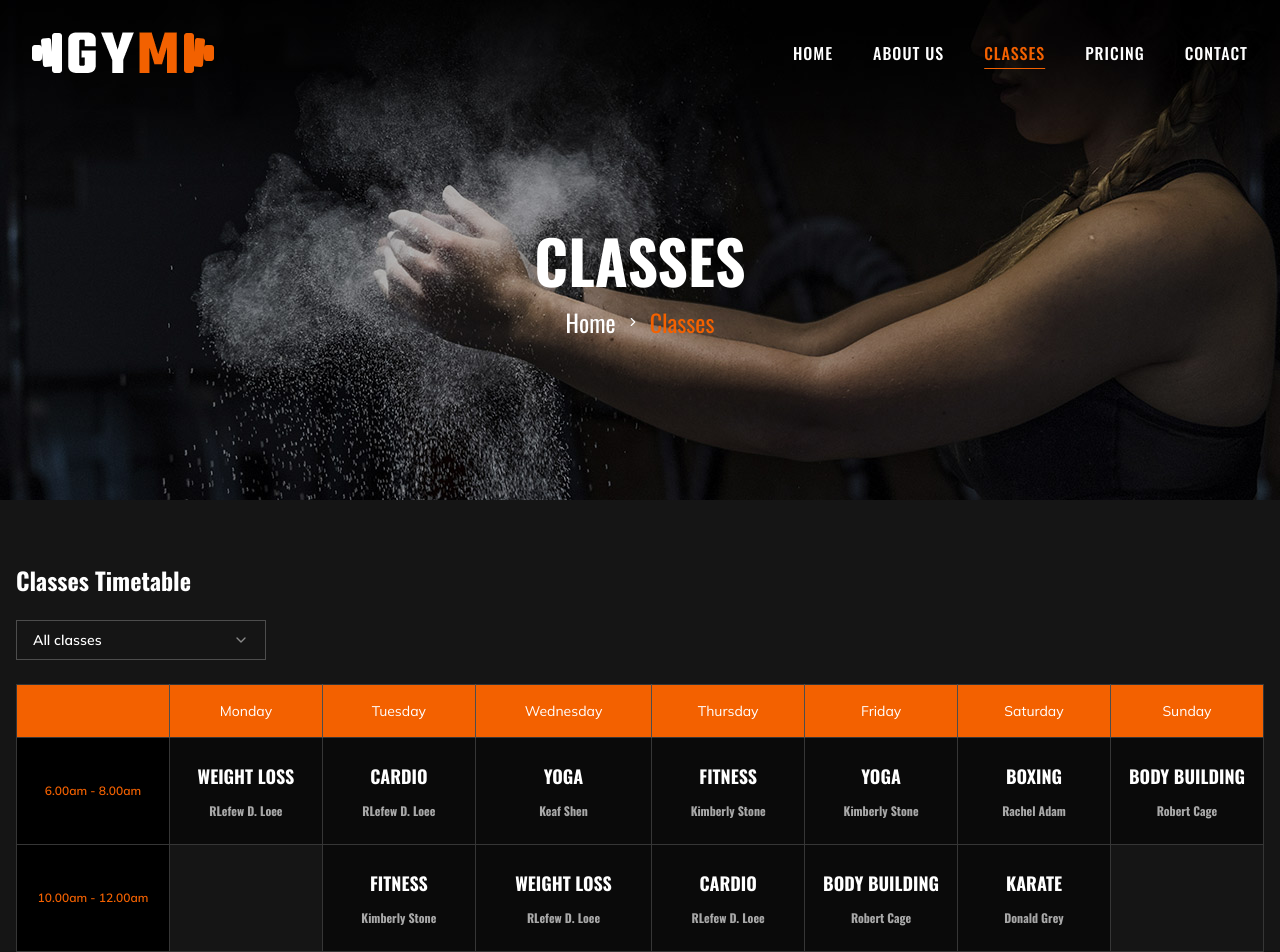
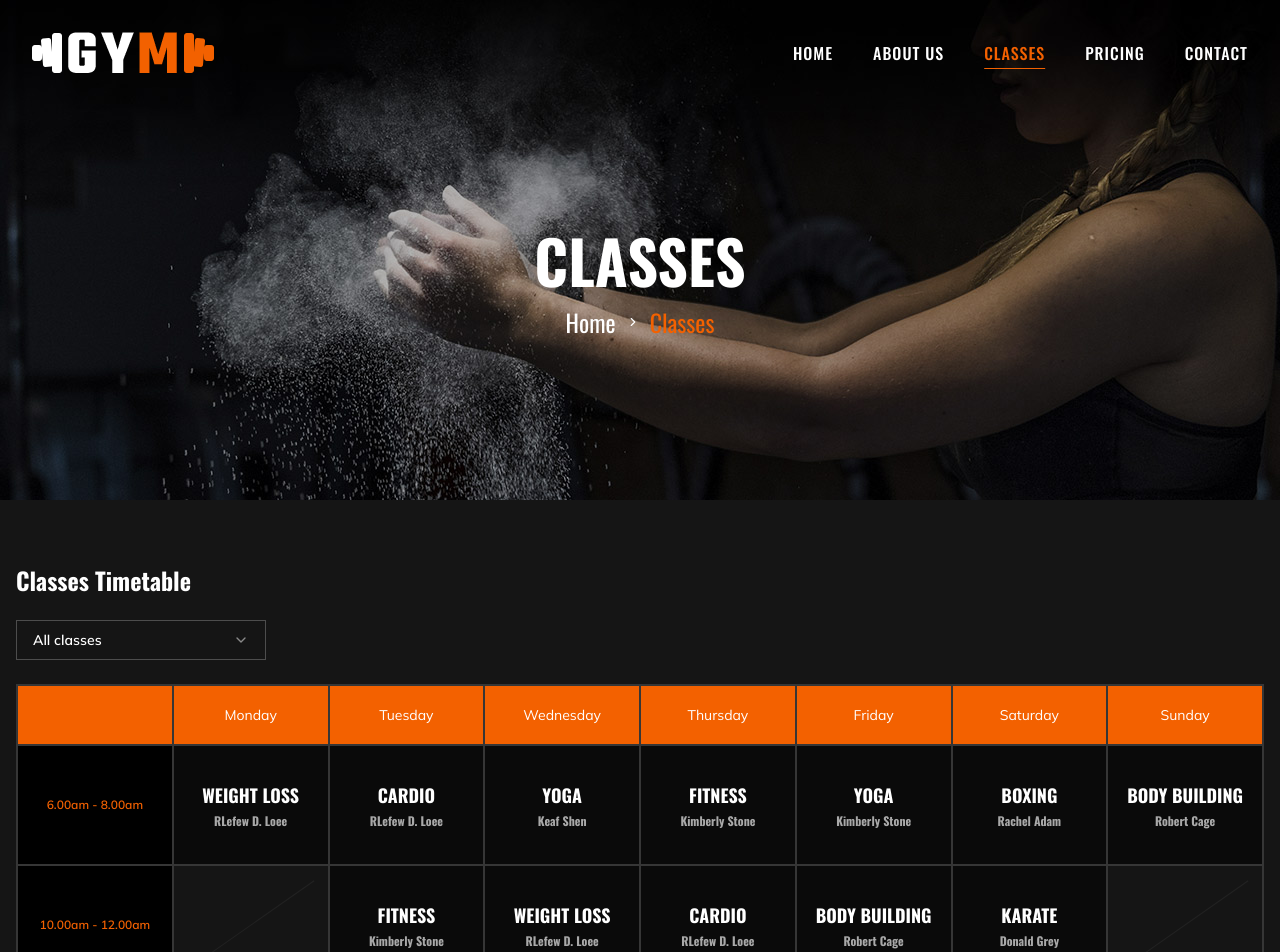
Before and after one commit to felipe-muner/podium-gym, a Next.js app: page /classes in a window 1280 px wide. Shown: the top 952 px of the page. Built offline with nearby package versions, Linux system fonts and the light colour scheme.

Commit message:
feat: better version with grid

```diff
--- a/components/Timetable/Timetable.tsx
+++ b/components/Timetable/Timetable.tsx
@@ -93,12 +93,11 @@ function getClassTeacherStructure(data: TimetableRow[]) {
   // Convert Map => array of { className, teachers[] }
   const result = Array.from(map.entries()).map(([className, teacherSet]) => ({
     className,
-    teachers: Array.from(teacherSet).sort(), // sort teacher names
+    teachers: Array.from(teacherSet).sort(),
   }));
 
   // Sort by className
   result.sort((a, b) => a.className.localeCompare(b.className));
-
   return result;
 }
 
@@ -109,7 +108,7 @@ export default function Timetable() {
 
   /**
    * If "all" => show everything
-   * If "Yoga" => show only day.name = "Yoga" (all teachers)
+   * If "Yoga" => show only day.name = "Yoga"
    * If "Yoga|Keaf Shen" => exact match of class + teacher
    */
   function cellMatchesFilter(day: TimetableDay) {
@@ -125,6 +124,16 @@ export default function Timetable() {
     const [className, teacherName] = selectedPair.split("|");
     return day.name === className && day.instructor === teacherName;
   }
+
+  const daysOfWeek = [
+    "Monday",
+    "Tuesday",
+    "Wednesday",
+    "Thursday",
+    "Friday",
+    "Saturday",
+    "Sunday",
+  ];
 
   return (
     <section className="w-full bg-brand-background-2 py-10 lg:py-16 text-white font-semibold">
@@ -143,13 +152,11 @@ export default function Timetable() {
             >
               <SelectValue placeholder="Select class or teacher" />
             </SelectTrigger>
-
             <SelectContent
               className={cn(
                 "bg-brand-background-2 text-white border border-brand-gray-darker rounded-none font-mulish"
               )}
             >
-              {/* Keep original style for items */}
               <SelectItem
                 value="all"
                 className={cn(
@@ -163,12 +170,9 @@ export default function Timetable() {
               {/* Group by class */}
               {groupedData.map(({ className, teachers }) => (
                 <SelectGroup key={className}>
-                  {/* You can style the label if you like, or leave it minimal */}
                   <SelectLabel className="px-2 py-1 text-sm text-white/70">
                     {className}
                   </SelectLabel>
-
-                  {/* Class-only item => all teachers for this class */}
                   <SelectItem
                     value={className}
                     className={cn(
@@ -176,10 +180,8 @@ export default function Timetable() {
                       "data-[highlighted]:bg-brand-background-1 data-[highlighted]:text-brand-orange"
                     )}
                   >
-                    —  All teachers
+                    — All teachers
                   </SelectItem>
-
-                  {/* One <SelectItem> per teacher */}
                   {teachers.map((teacher) => {
                     const comboValue = `${className}|${teacher}`;
                     return (
@@ -201,57 +203,70 @@ export default function Timetable() {
           </Select>
         </div>
 
-        {/* TIMETABLE TABLE */}
+        {/* TIMETABLE GRID */}
         <div className="overflow-x-auto">
-          <table className="min-w-full table-fixed border-collapse border border-brand-gray-charcoal text-center">
-            <thead>
-              <tr className="bg-brand-orange font-mulish text-white">
-                <th className="p-4 w-24 text-sm border-r border-brand-gray-darker font-normal">
+          {/**
+           * Use 8 columns, each at least 145px, but can stretch to fill available space.
+           * This ensures a minimum 145px width per column, but on larger screens, columns expand.
+           */}
+          <div
+            className={cn(
+              "border border-brand-gray-charcoal", // Outer border
+              "grid",
+              // 8 columns, each min-w:145px and max up to 1fr
+              "grid-cols-[repeat(8,minmax(145px,1fr))]"
+            )}
+          >
+            {/* HEADER ROW */}
+            {/* Empty top-left cell */}
+            <div
+              className={cn(
+                "border border-brand-gray-charcoal bg-brand-orange font-mulish text-white",
+                "h-[60px] flex items-center justify-center"
+              )}
+            >
               &nbsp;
-                </th>
-                <th className="p-4 w-24 text-sm border-r border-brand-gray-darker font-normal">
-                  Monday
-                </th>
-                <th className="p-4 w-24 text-sm border-r border-brand-gray-darker font-normal">
-                  Tuesday
-                </th>
-                <th className="p-4 w-24 text-sm border-r border-brand-gray-darker font-normal">
-                  Wednesday
-                </th>
-                <th className="p-4 w-24 text-sm border-r border-brand-gray-darker font-normal">
-                  Thursday
-                </th>
-                <th className="p-4 w-24 text-sm border-r border-brand-gray-darker font-normal">
-                  Friday
-                </th>
-                <th className="p-4 w-24 text-sm border-r border-brand-gray-darker font-normal">
-                  Saturday
-                </th>
-                <th className="p-4 w-24 text-sm font-normal">Sunday</th>
-              </tr>
-            </thead>
-            <tbody>
+            </div>
+            {daysOfWeek.map((day) => (
+              <div
+                key={day}
+                className={cn(
+                  "border border-brand-gray-charcoal bg-brand-orange font-mulish text-white text-sm font-normal",
+                  "h-[60px] flex items-center justify-center p-2 text-center"
+                )}
+              >
+                {day}
+              </div>
+            ))}
+
+            {/* TIMETABLE ROWS */}
             {TIMETABLE_DATA.map((row, rowIndex) => (
-                <tr key={rowIndex}>
-                  {/* TIME CELL */}
-                  <td className="border border-brand-gray-charcoal bg-brand-black p-4 w-24 h-24 text-brand-orange font-mulish text-xs">
+              <React.Fragment key={rowIndex}>
+                {/* Time cell (also min-h-[120px]) */}
+                <div
+                  className={cn(
+                    "border border-brand-gray-charcoal bg-brand-black text-brand-orange font-mulish text-xs",
+                    "min-h-[120px] flex items-center justify-center px-3 text-center"
+                  )}
+                >
                   {row.time}
-                  </td>
-                  {/* DAY CELLS */}
+                </div>
+
+                {/* 7 day-cells */}
                 {row.days.map((day, dayIndex) => {
                   const isMatch = cellMatchesFilter(day);
-
-                    // If there's a class => brand-background-1
-                    // If empty => brand-background-2
-                    const backgroundClass = day.name
+                  const hasClass = !!day.name;
+                  const backgroundClass = hasClass
                     ? "bg-brand-background-1"
                     : "bg-brand-background-2";
 
                   return (
-                      <td
+                    <div
                       key={dayIndex}
                       className={cn(
-                          "border border-brand-gray-charcoal py-6 w-24 h-24 text-sm relative transition-colors",
+                        "border border-brand-gray-charcoal",
+                        "min-h-[120px] flex flex-col items-center justify-center relative",
+                        "transition-colors text-center px-2 py-1",
                         backgroundClass,
                         {
                           // Dim non-matching cells
@@ -259,40 +274,37 @@ export default function Timetable() {
                         }
                       )}
                     >
-                        {day.name ? (
-                          <div className="group">
+                      {hasClass ? (
+                        <>
                           <h5
                             className={cn(
-                                "mb-[10px] text-lg font-semibold uppercase transition",
-                                isMatch
-                                  ? "text-white"
-                                  : "text-white text-opacity-20"
+                              "mb-1 text-lg font-semibold uppercase",
+                              isMatch ? "text-white" : "text-white/20"
                             )}
                           >
                             {day.name}
                           </h5>
                           <span
                             className={cn(
-                                "text-xs transition",
+                              "text-xs",
                               isMatch
-                                  ? "text-brand-gray-medium group-hover:text-brand-gray-light"
-                                  : "text-white text-opacity-20"
+                                ? "text-brand-gray-medium hover:text-brand-gray-light"
+                                : "text-white/20"
                             )}
                           >
                             {day.instructor}
                           </span>
-                          </div>
+                        </>
                       ) : (
                         // Slash line if no class
-                          <div className="absolute left-1/2 top-1/2 -translate-x-1/2 -translate-y-1/2 rotate-[-35deg] w-[188px] h-[1px] bg-braborder-brand-gray-charcoal" />
+                        <div className="absolute left-1/2 top-1/2 -translate-x-1/2 -translate-y-1/2 rotate-[-35deg] w-full h-[1px] bg-brand-gray-charcoal/40" />
                       )}
-                      </td>
+                    </div>
                   );
                 })}
-                </tr>
+              </React.Fragment>
             ))}
-            </tbody>
-          </table>
+          </div>
         </div>
       </div>
     </section>
```
Lines whose indentation alone changed are shown as unchanged.
